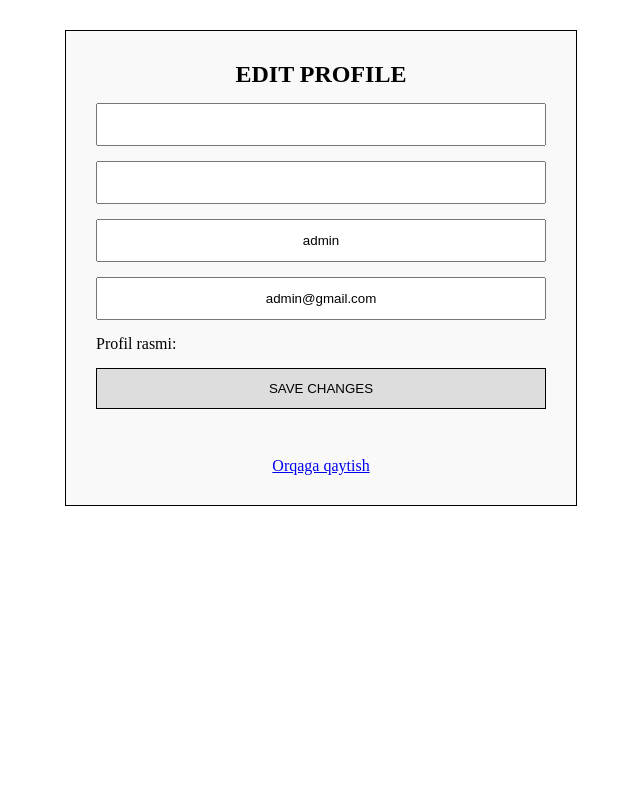
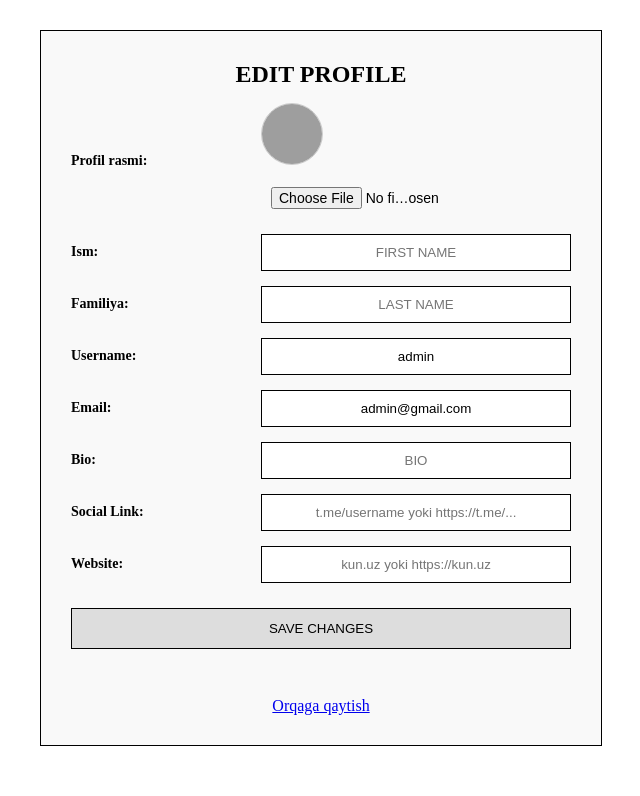
Before and after one commit to suhrobsproject/blog_sayt_mustaqil_loyha, a Django app: page /accounts/profile_update/ in a window 1280 px wide. Shown: the part 144-940 px from the top of the page, without its empty margins (319-959 px from the left). Before the commit the page ends 650 px from the top, so only its background shows below. Run offline with Django 5.2, Linux system fonts and the light colour scheme; a user stored in the database is signed in; grey boxes are pictures that could not be loaded.

Commit message:
xatolar to'g'rilandi

```diff
--- a/accounts/forms.py
+++ b/accounts/forms.py
@@ -1,6 +1,7 @@
 from django import forms
 from .models import CustomUser
 from django.core.exceptions import ValidationError
+from django.contrib.auth.password_validation import validate_password
 
 
 class CustomUserForm(forms.ModelForm):
@@ -62,19 +63,51 @@ class LoginForm(forms.Form):
         label="Parol"
     )
 
-
+class ProfileForm(forms.ModelForm):
+    class Meta:
+        model = CustomUser
+        # Faqat ruxsat etilgan maydonlarni yozamiz:
+        fields = ['avatar', 'first_name', 'last_name', 'username', 'email', 'bio', 'social_links', 'websites']
+        widgets = {
+            'first_name': forms.TextInput(attrs={'placeholder': 'FIRST NAME', 'class': 'box'}),
+            'last_name': forms.TextInput(attrs={'placeholder': 'LAST NAME', 'class': 'box'}),
+            'username': forms.TextInput(attrs={'placeholder': 'USERNAME', 'class': 'box'}),
+            'email': forms.EmailInput(attrs={'placeholder': 'EMAIL', 'class': 'box'}),
+            'bio': forms.TextInput(attrs={'placeholder': 'BIO', 'class': 'box'}),
+            'social_links': forms.URLInput(attrs={'placeholder': 'https://t.me/username', 'class': 'box'}),
+            'websites': forms.URLInput(attrs={'placeholder': 'https://example.com', 'class': 'box'}),
+        }
 
 class ProfileForm(forms.ModelForm):
 
     class Meta:
+        model = CustomUser
+        fields = ['avatar', 'first_name', 'last_name', 'username', 'email', 'bio', 'social_links', 'websites']
+        widgets = {
+            'first_name': forms.TextInput(attrs={'placeholder': 'FIRST NAME', 'class': 'box'}),
+            'last_name': forms.TextInput(attrs={'placeholder': 'LAST NAME', 'class': 'box'}),
+            'username': forms.TextInput(attrs={'placeholder': 'USERNAME', 'class': 'box'}),
+            'email': forms.EmailInput(attrs={'placeholder': 'EMAIL', 'class': 'box'}),
+            'bio': forms.TextInput(attrs={'placeholder': 'BIO', 'class': 'box'}),
+            'social_links': forms.TextInput(attrs={'placeholder': 't.me/username yoki https://t.me/...', 'class': 'box'}), # URLInput o'rniga TextInput qildik
+            'websites': forms.TextInput(attrs={'placeholder': 'kun.uz yoki https://kun.uz', 'class': 'box'}),
+        }
 
-        model = CustomUser
-        fields = '__all__'
+    def clean_social_links(self):
+        url = self.cleaned_data.get('social_links')
+        if url and not url.startswith(('http://', 'https://')):
+            url = 'https://' + url
+        return url
+
+    def clean_websites(self):
+        url = self.cleaned_data.get('websites')
+        if url and not url.startswith(('http://', 'https://')):
+            url = 'https://' + url
+        return url
 
 
 
-from django import forms
-from django.contrib.auth.password_validation import validate_password
+
 
 class CustomPasswordChangeForm(forms.Form):
     old_password = forms.CharField(
--- a/accounts/views.py
+++ b/accounts/views.py
@@ -21,7 +21,7 @@ class RegisterView(View):
 
         if form.is_valid():
             form.save()
-            return redirect('login')
+            return redirect('accounts:login')
 
         return render(request, 'accounts/register.html', context={'form': form})
 
@@ -66,6 +66,8 @@ class ProfileView(View):
         }
         return render(request, 'accounts/profile.html', context)
 
+
+
 class ProfileUpdateView(View):
 
     def get(self, request):
@@ -73,14 +75,15 @@ class ProfileUpdateView(View):
         return render(request, 'accounts/profile_update.html', {'form': form})
 
     def post(self, request):
-
+        # request.FILES albatta yozilgan, bu to'g'ri
         form = ProfileForm(request.POST, request.FILES, instance=request.user)
         if form.is_valid():
             form.save()
-            return redirect('profile')
+            # Namespace bilan birga to'g'ri nomni yozamiz:
+            return redirect('accounts:profile')
+
+        # Agar forma yaroqsiz bo'lsa, xatoliklar bilan birga sahifani qaytaramiz
         return render(request, 'accounts/profile_update.html', {'form': form})
-
-
 
 
 
--- a/templates/accounts/login.html
+++ b/templates/accounts/login.html
@@ -67,7 +67,7 @@
         <!-- 2. Navigatsiya menyusi -->
         <nav>
             <ul class="nav-menu">
-                <li class="box"><a href="/">HOME</a></li>
+                <li class="box"><a href="{% url 'accounts:home' %}">HOME</a></li>
                 <li class="box"><a href="/articles/">MAQOLALAR</a></li>
                 <li class="box"><a href="/article/create/">MAQOLA YOZISH</a></li>
                 <li class="box"><a href="/contact/">CONTACT US</a></li>
--- a/templates/accounts/password_change.html
+++ b/templates/accounts/password_change.html
@@ -67,7 +67,7 @@
         <!-- 2. Navigatsiya menyusi -->
         <nav>
             <ul class="nav-menu">
-                <li class="box"><a href="/">HOME</a></li>
+                <li class="box"><a href="{% url 'accounts:home' %}">HOME</a></li>
                 <li class="box"><a href="/articles/">MAQOLALAR</a></li>
                 <li class="box"><a href="/article/create/">MAQOLA YOZISH</a></li>
                 <li class="box"><a href="/contact/">CONTACT US</a></li>
--- a/templates/accounts/profile_update.html
+++ b/templates/accounts/profile_update.html
@@ -19,7 +19,7 @@
             padding: 0;
         }
 
-        /* Chegaralar (Struktura ko'rinishi uchun) */
+        /* Chegaralar */
         .box {
             border: 1px solid #000;
             padding: 10px;
@@ -33,26 +33,50 @@
             justify-content: center;
             align-items: center;
             margin-top: 30px;
+            margin-bottom: 50px;
         }
 
         .update-box {
-            width: 450px;
+            width: 500px;
             display: flex;
             flex-direction: column;
             gap: 15px;
-            text-align: center;
             border: 1px solid #000;
             padding: 30px;
             background-color: #f9f9f9;
         }
 
-        /* Input va tugmalar sig'imi */
-        .update-box input,
+        /* Har bir input guruhi uchun (Label chapda, input o'ngda) */
+        .form-group {
+            display: flex;
+            align-items: center;
+            justify-content: space-between;
+            gap: 10px;
+        }
+
+        .form-group label {
+            width: 35%;
+            text-align: left;
+            font-weight: bold;
+            font-size: 14px;
+        }
+
+        .form-group input,
+        .form-group select,
+        .form-group textarea {
+            width: 62%;
+            padding: 10px;
+            box-sizing: border-box;
+        }
+
+        /* Tugma uchun */
         .update-box button {
             width: 100%;
             padding: 12px;
             box-sizing: border-box;
-            text-align: center;
+            cursor: pointer;
+            background-color: #ddd;
+            border: 1px solid #000;
         }
     </style>
 </head>
@@ -71,7 +95,7 @@
         <!-- 2. Navigatsiya menyusi -->
         <nav>
             <ul class="nav-menu">
-                <li class="box" style="flex: 1;"><a href="/">HOME</a></li>
+                <li class="box" style="flex: 1;"><a href="{% url 'accounts:home' %}">HOME</a></li>
                 <li class="box" style="flex: 1;"><a href="/articles/">MAQOLALAR</a></li>
                 <li class="box" style="flex: 1;"><a href="/article/create/">MAQOLA YOZISH</a></li>
                 <li class="box" style="flex: 1;"><a href="/contact/">CONTACT US</a></li>
@@ -83,52 +107,104 @@
     <main class="update-wrapper">
         <div class="update-box">
 
-            <h2 style="margin: 0;">EDIT PROFILE</h2>
+            <h2 style="margin: 0; text-align: center;">EDIT PROFILE</h2>
 
             <!-- Rasm ham yuklash uchun enctype shart -->
             <form method="post" enctype="multipart/form-data">
                 {% csrf_token %}
 
-                <!-- Umumiy xatoliklar -->
-                {{ form.non_field_errors }}
+                <!-- Xatoliklar -->
+                {% if form.errors %}
+                    <div style="color: red; text-align: left; font-size: 13px; margin-bottom: 15px;">
+                        {{ form.errors }}
+                    </div>
+                {% endif %}
+
+                <!-- RASM -->
+               <!-- RASM -->
+                <!-- RASM -->
+                <div class="form-group" style="margin-bottom: 15px;">
+                    <label>Profil rasmi:</label>
+                    <div style="width: 62%; text-align: left;">
+
+                        <!-- Yuqoridagi dumaloq rasm -->
+                        {% if request.user.avatar %}
+                            <div style="margin-bottom: 8px;">
+                                <img src="{{ request.user.avatar.url }}" alt="Avatar" width="60" height="60" style="object-fit: cover; border-radius: 50%; border: 1px solid #ccc;">
+                            </div>
+                        {% endif %}
+
+                        <!-- "Currently" va "Change" yozuvlarini CSS yordamida butunlay yashirish -->
+                        <style>
+                            .avatar-field {
+                                font-size: 0; /* Ichidagi ortiqcha matnlarni ko'rinmas qiladi */
+                            }
+                            .avatar-field input[type="file"] {
+                                font-size: 14px; /* Faqat Choose file tugmasining yozuvini qaytarib tiklaydi */
+                            }
+                            .avatar-field br,
+                            .avatar-field input[type="checkbox"],
+                            .avatar-field label {
+                                display: none !important;
+                            }
+                        </style>
+
+                        <div class="avatar-field">
+                            {{ form.avatar }}
+                        </div>
+                    </div>
+                </div>
 
                 <!-- FIRST NAME -->
-                <div style="margin-bottom: 15px;">
-                    {{ form.first_name.errors }}
+                <div class="form-group" style="margin-bottom: 15px;">
+                    <label>Ism:</label>
                     {{ form.first_name }}
                 </div>
 
                 <!-- LAST NAME -->
-                <div style="margin-bottom: 15px;">
-                    {{ form.last_name.errors }}
+                <div class="form-group" style="margin-bottom: 15px;">
+                    <label>Familiya:</label>
                     {{ form.last_name }}
                 </div>
 
                 <!-- USERNAME -->
-                <div style="margin-bottom: 15px;">
-                    {{ form.username.errors }}
+                <div class="form-group" style="margin-bottom: 15px;">
+                    <label>Username:</label>
                     {{ form.username }}
                 </div>
 
                 <!-- EMAIL -->
-                <div style="margin-bottom: 15px;">
-                    {{ form.email.errors }}
+                <div class="form-group" style="margin-bottom: 15px;">
+                    <label>Email:</label>
                     {{ form.email }}
                 </div>
 
-                <!-- RASM (Agar modelda ImageField bo'lsa) -->
-                <div style="margin-bottom: 15px; text-align: left;">
-                    <label>Profil rasmi:</label>
-                    {{ form.image.errors }}
-                    {{ form.image }}
+                <!-- BIO -->
+                <div class="form-group" style="margin-bottom: 15px;">
+                    <label>Bio:</label>
+                    {{ form.bio }}
+                </div>
+
+                <!-- SOCIAL LINKS -->
+                <div class="form-group" style="margin-bottom: 15px;">
+                    <label>Social Link:</label>
+                    {{ form.social_links }}
+                </div>
+
+                <!-- WEBSITES -->
+                <div class="form-group" style="margin-bottom: 15px;">
+                    <label>Website:</label>
+                    {{ form.websites }}
                 </div>
 
                 <!-- SAQLASH TUGMASI -->
-                <button type="submit" class="box" style="cursor: pointer; background-color: #ddd;">SAVE CHANGES</button>
+                <button type="submit" class="box" style="margin-top: 10px;">SAVE CHANGES</button>
             </form>
 
             <br>
-            <a href="{% url 'accounts:profile' %}">Orqaga qaytish</a>
+            <div style="text-align: center;">
+                <a href="{% url 'accounts:profile' %}">Orqaga qaytish</a>
+            </div>
 
         </div>
     </main>
--- a/templates/accounts/register.html
+++ b/templates/accounts/register.html
@@ -67,7 +67,7 @@
         <!-- 2. Navigatsiya menyusi -->
         <nav>
             <ul class="nav-menu">
-                <li class="box"><a href="/">HOME</a></li>
+                <li class="box"><a href="{% url 'accounts:home' %}">HOME</a></li>
                 <li class="box"><a href="/articles/">MAQOLALAR</a></li>
                 <li class="box"><a href="/article/create/">MAQOLA YOZISH</a></li>
                 <li class="box"><a href="/contact/">CONTACT US</a></li>
--- a/templates/index.html
+++ b/templates/index.html
@@ -84,7 +84,7 @@
         <!-- 2. Navigatsiya menyusi -->
         <nav>
             <ul class="nav-menu">
-                <li class="box"><a href="/">HOME</a></li>
+                <li class="box"><a href="{% url 'accounts:home' %}">HOME</a></li>
                 <li class="box"><a href="/articles/">MAQOLALAR</a></li>
                 <li class="box"><a href="/article/create/">MAQOLA YOZISH</a></li>
                 <li class="box"><a href="/contact/">CONTACT US</a></li>
```
Also changed, not shown: templates/accounts/profile.html (+9 -7 lines), db.sqlite3, media/avatars/billgates.jpeg (added), media/avatars/stivjobs.webp (added), media/avatars/zukerberk.jpeg (added).
